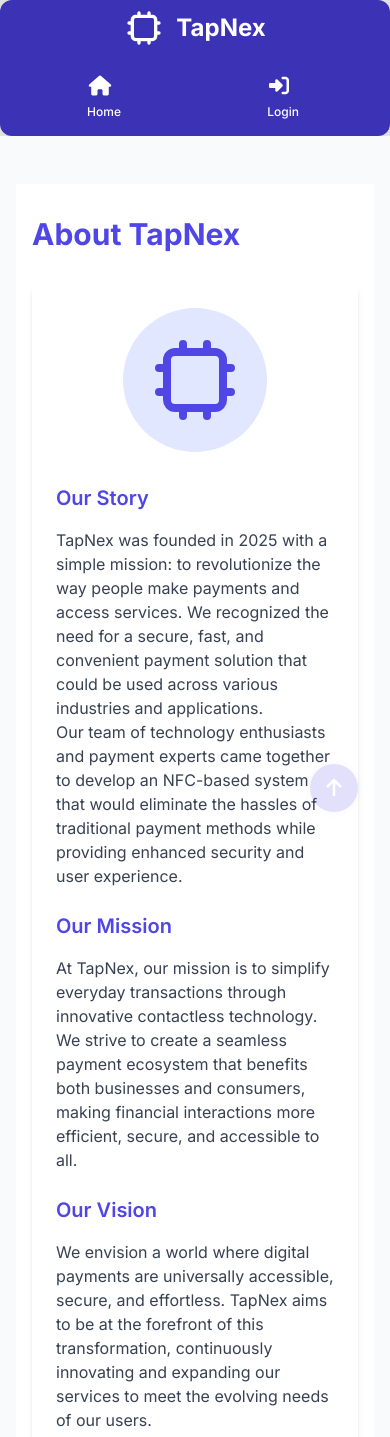
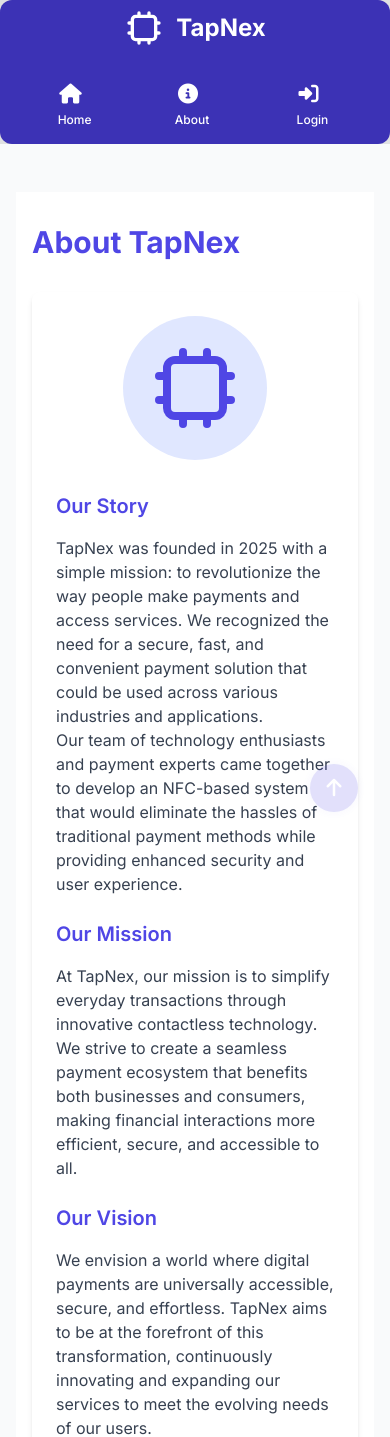
Before and after one commit to prabhavjain2004/business, a Django app: page /about-us/ in a window 390 px wide. Shown: the top 1437 px of the page. Run offline with Django 5.2, Linux system fonts and the light colour scheme; some libraries are stand-ins or nearby versions.

Commit message:
nav baar fixed

```diff
--- a/core/static/core/css/styles.css
+++ b/core/static/core/css/styles.css
@@ -1225,21 +1225,29 @@ header .glitch-btn::before {
 
 /* Fix for mobile navigation */
 @media (max-width: 640px) {
-    header .flex.flex-col.sm\\:flex-row {
-        flex-direction: row !important;
-        justify-content: space-between;
-        align-items: center;
+    header .flex.flex-col.sm\:flex-row {
+        flex-direction: column !important;
     }
 
     header h1 {
-        margin-bottom: 0 !important;
+        margin-bottom: 1rem !important;
+        text-align: center;
     }
 
-    header nav.flex.sm\\:hidden {
+    header nav.flex.sm\:hidden {
+        display: flex !important;
+        width: 100%;
+        justify-content: space-around;
+        margin-top: 0.5rem;
+    }
+
+    header nav.hidden.sm\:flex {
         display: none !important;
     }
 
-    header nav.hidden.sm\\:flex {
-        display: flex !important;
+    .mobile-sticky-header {
+        position: sticky;
+        top: 0;
+        z-index: 30;
     }
 }
--- a/core/templates/base.html
+++ b/core/templates/base.html
@@ -132,6 +132,11 @@
                         <!-- Added hover effect -->
                         <span class="absolute inset-0 bg-white/10 rounded-md scale-0 group-hover:scale-100 transition-transform duration-300"></span>
                     </a>
+                    <a href="{% url 'about_us' %}" class="flex flex-col items-center px-3 py-2 hover:bg-primary-500 rounded-md transition-all duration-200 tech-glow relative group">
+                        <i class="fas fa-info-circle text-xl"></i>
+                        <span class="text-xs mt-1">About</span>
+                        <span class="absolute inset-0 bg-white/10 rounded-md scale-0 group-hover:scale-100 transition-transform duration-300"></span>
+                    </a>
                     {% if user.is_authenticated %}
                         <a href="{% url 'dashboard' %}" class="flex flex-col items-center px-3 py-2 hover:bg-primary-500 rounded-md transition-all duration-200 tech-glow relative group">
                             <i class="fas fa-tachometer-alt text-xl"></i>
--- a/core/templates/core/about_us.html
+++ b/core/templates/core/about_us.html
@@ -111,7 +111,7 @@
                         </div>
 
                         <div class="bg-gray-50 p-4 rounded-lg text-center">
-                            <img src="https://media.licdn.com/dms/image/v2/D5603AQHLw8o7M0Mi_A/profile-displayphoto-shrink_200_200/B56ZVDT63HGUAY-/0/1740591051711?e=2147483647&v=beta&t=nd3cc1fJKHLAPHRFOdPkxUnQAxixiPl3StujXknRe7A" alt="Moinak Mondal" class="w-24 h-24 rounded-full mx-auto mb-4 object-cover">
+                            <img src="https://media.licdn.com/dms/image/v2/D5603AQGZ4s2pw9p6Bg/profile-displayphoto-shrink_400_400/B56ZY.KAyPGUAk-/0/1744799535342?e=1750896000&v=beta&t=dIhQKJ3MIAaYfoEd8Dd1xOFDDUCYgxe8saRgLw-ePjs" alt="Moinak Mondal" class="w-24 h-24 rounded-full mx-auto mb-4 object-cover">
                             <h3 class="text-lg font-semibold text-primary-600">Moinak Mondal</h3>
                             <p class="text-gray-700">Co-Founder</p>
                     </div>
```
